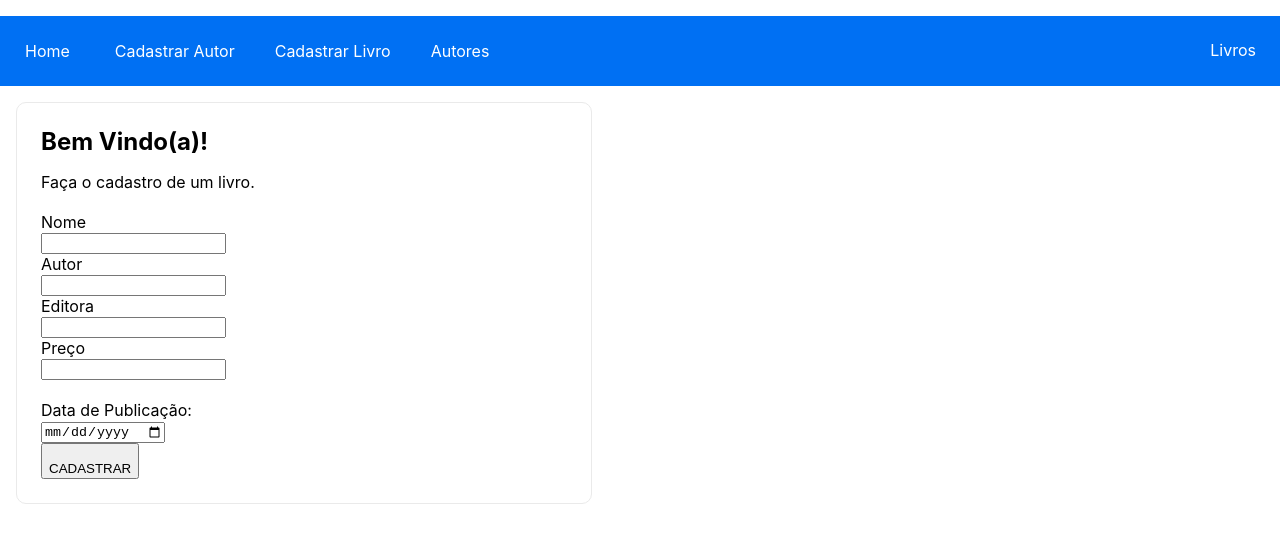
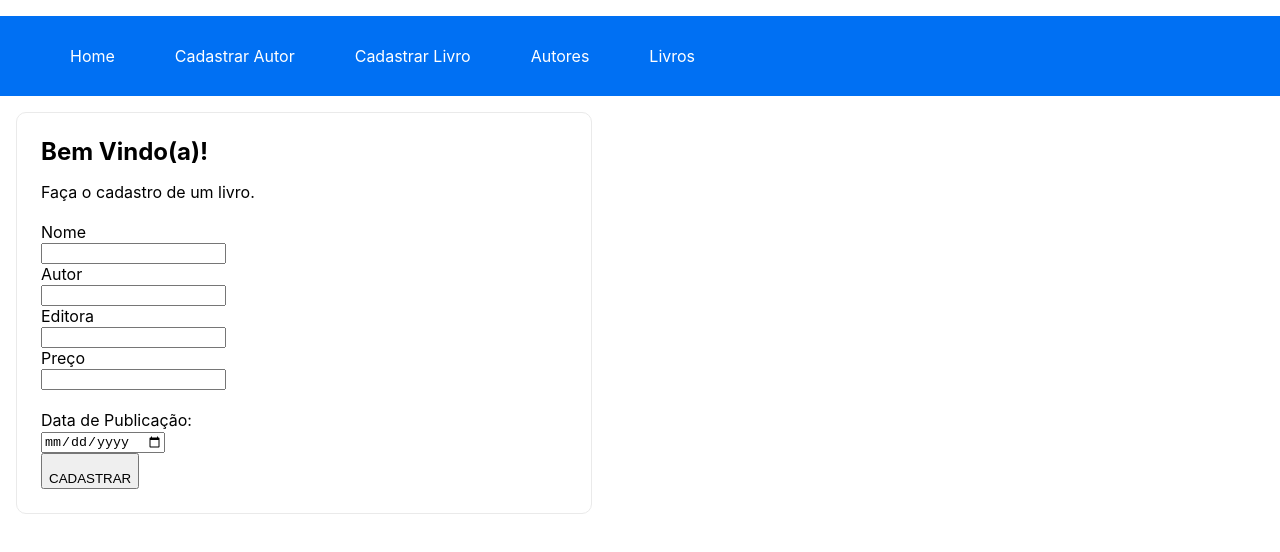
Before and after one commit to DevLucasGodoy/LivrariaCRUD, a Next.js app: page /cadastroLivros in a window 1280 px wide. Shown: the top 552 px of the page. Built offline with nearby package versions, Linux system fonts and the light colour scheme.

Commit message:
Update data

```diff
--- a/components/CadastroAutor.js
+++ b/components/CadastroAutor.js
@@ -21,7 +21,7 @@ export default function CadastroAutor() {
     console.log(data)
     const resultado = await api.post ('https://livrariacrud-api.lucasgodoy04.repl.co/autores', data)
     console.log(resultado);
-    router.push('/autores')
+    router.push('/listaAutores')
   }
 
   return (
@@ -42,7 +42,7 @@ export default function CadastroAutor() {
 
          <div className="card-content-area">
            <label for="date"><br/>Data de Nascimento:<br/></label>
-           <input type="date" id="data" onChange= {handleInputChange} value = {form.data_nascimento}/>
+           <input type="date" id="data_nascimento" onChange= {handleInputChange} value = {form.data_nascimento}/>
          </div>
          </div>
 
--- a/components/CadastroLivro.js
+++ b/components/CadastroLivro.js
@@ -17,13 +17,13 @@ export default function Cadastrol() {
       titulo: form.titulo,
       autorId: form.autor,
       editora: form.editora,
-      data_publicacao: form.data,
+      data_publicacao: form.data_publicacao,
       preco: form.preco,
     }
     console.log(data)
     const autor_response = await api.post ('https://livrariacrud-api.lucasgodoy04.repl.co/livros', data)
     console.log(autor_response);
-    router.push('/livros')
+    router.push('/listaLivros')
   }
   return (
     <div id="cadastro">
@@ -44,12 +44,12 @@ export default function Cadastrol() {
             <input type="text" id="editora" onChange= {handleInputChange} value = {form.editora}/>
 
             <label for="usuario"><br/>Preço<br/></label>
-            <input type="number" id="preço" onChange= {handleInputChange} value = {form.preco}/>
+            <input type="number" id="preco" onChange= {handleInputChange} value = {form.preco}/>
         </div>
 
           <div class="card-content-area">
             <label for="date"><br/>Data de Publicação:<br/></label>
-            <input type="date" onChange= {handleInputChange} value = {form.data}/>
+            <input id="data_publicacao" type="date" onChange= {handleInputChange} value = {form.data_publicacao}/>
           </div>
         </div>
 
--- a/pages/listaLivros.js
+++ b/pages/listaLivros.js
@@ -19,7 +19,7 @@ export async function getServerSideProps() {
       <div>
         <MenuHorizontal/>
          <h1 className={styles.title}>
-          <a>Autores Cadastrados</a>
+          <a>Livros Cadastrados</a>
          </h1>
        {
          livro.map(lista => {
--- a/styles/MenuHorizontal.module.css
+++ b/styles/MenuHorizontal.module.css
@@ -1,13 +1,10 @@
 .menu{
   background-color: #0070f3;
-  margin: 0 auto;
-  padding: 0;
   box-sizing: border-box;
 }
 
 .menu ul {
   list-style: none;
-  padding: 0;
 }
 
 .menu ul li {
@@ -16,21 +13,12 @@
 
 .menu ul li a {
   color: #FFF;
-  padding: 20px;
+  padding: 30px;
   display: inline-block;
   text-decoration: none;
-  transition: background .4s;
-}
-
-.menu ul li a:hover {
-  background-color: #050019;
-}
-
-.menu ul li:first-child a {
-  margin: 5px;
+  float: center;
 }
 
 .menu ul li:last-child {
-  float: right;
-  margin: 4px;
+  float: center;
 }
```
Also changed, not shown: components/CardAutor.js (+9 -5 lines), components/CardLivro.js (+12 -6 lines).
